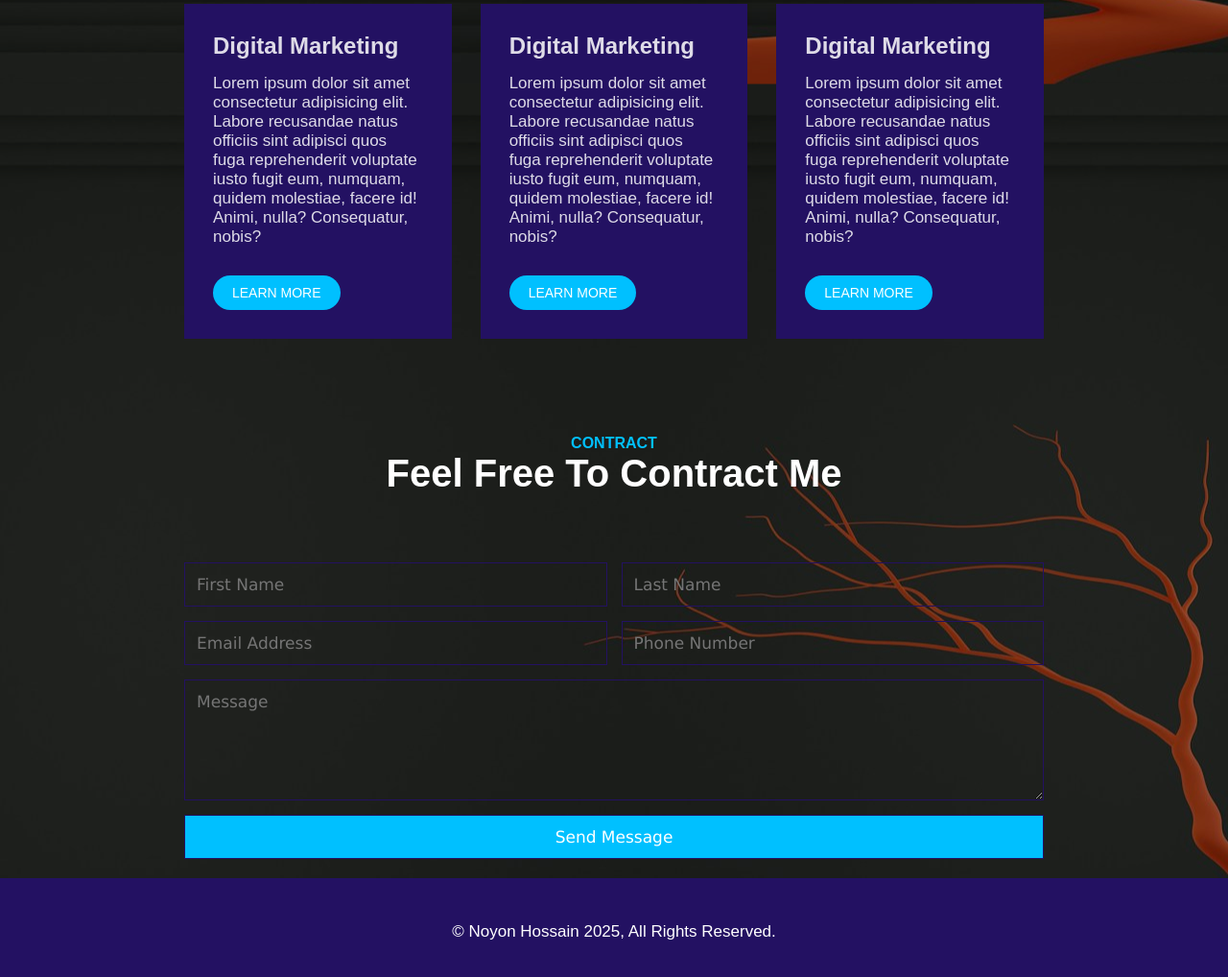
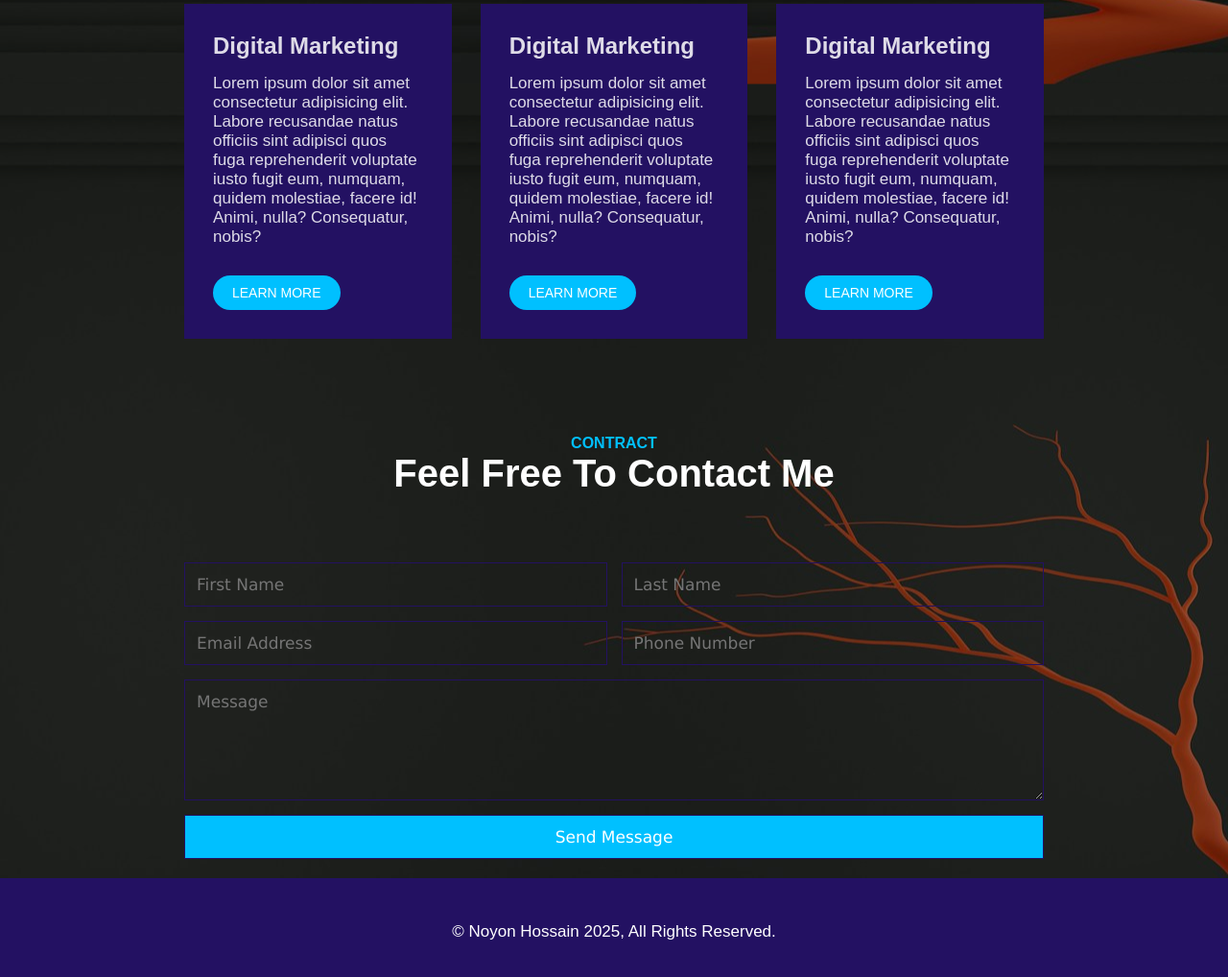
Before and after one commit to FreelancerHouse/One-Page-Portfolio-website-Project, a plain HTML site: page index.html in a window 1280 px wide. Shown: the part 1906-2924 px from the top of the page at 96% size. Drawn offline with Linux system fonts and the light colour scheme.

Commit message:
Update index.html

```diff
--- a/index.html
+++ b/index.html
@@ -111,7 +111,7 @@
         <div class="container">
             <div class="section-heading">
                 <h3>Contract</h3>
-                <h2>Feel Free to Contract Me</h2>
+                <h2>Feel Free to Contact Me</h2>
             </div>
             <div class="contract-content">
                 <form action="">
```
